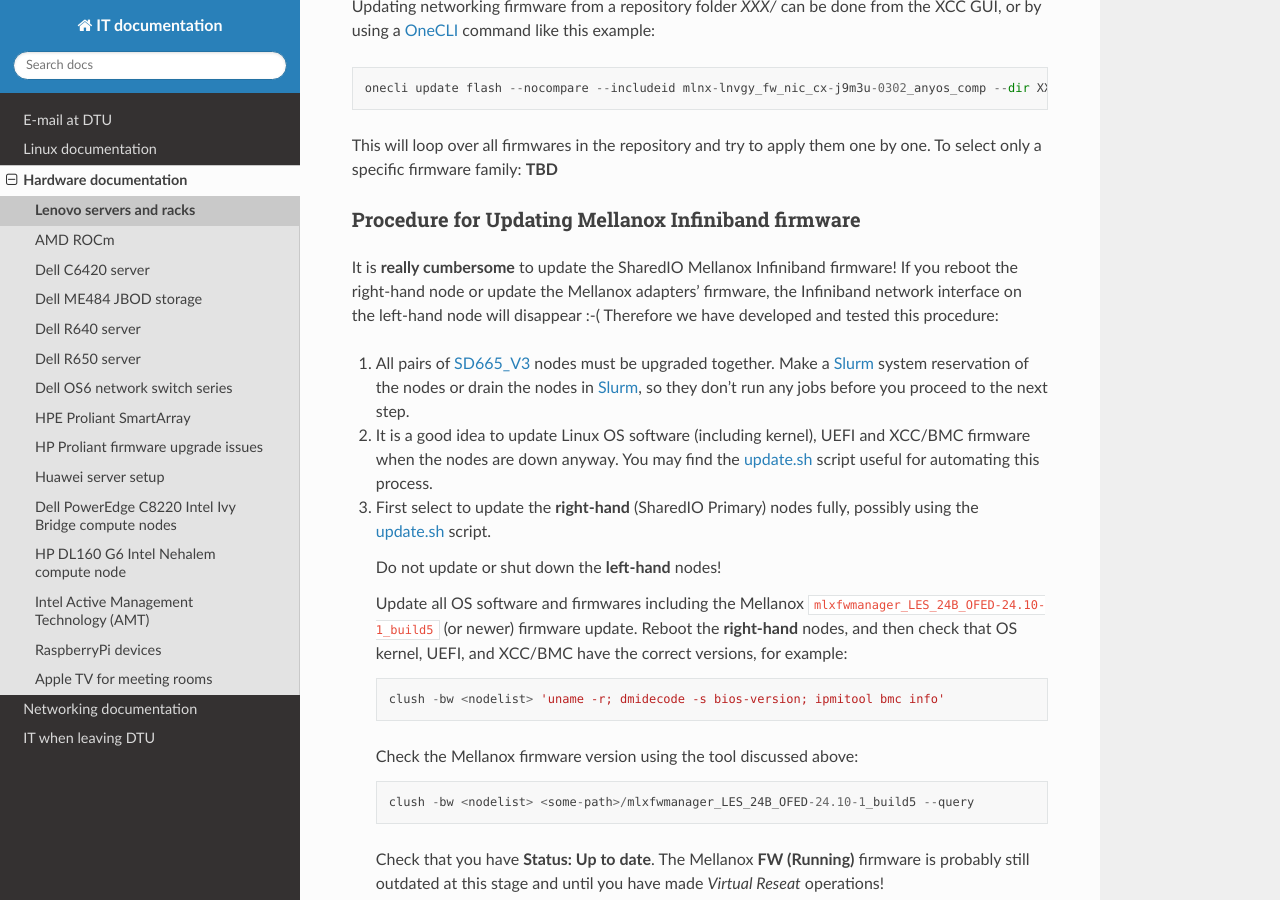
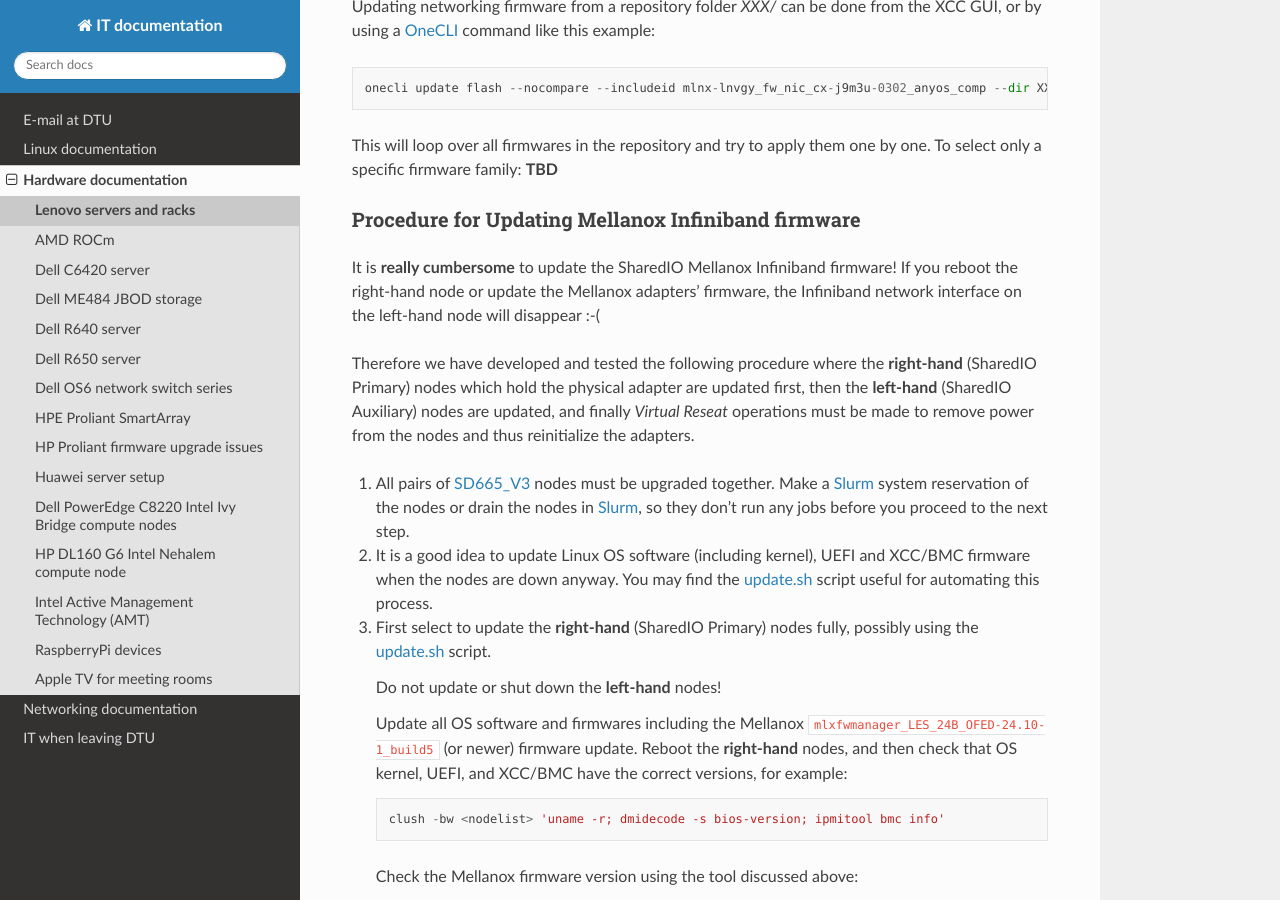
Before and after one commit to OleHolmNielsen/ITwiki, a Sphinx documentation site: the page built from docs/Lenovo_SD665_V3.rst, in a window 1280 px wide and 900 px high, scrolled down 2094 px. Built offline with Sphinx 7.4.7 and the Read the Docs theme 3.1.0, drawn with Linux system fonts in a browser that asks for light colours.

Commit message:
Minor edit

```diff
--- a/docs/Lenovo_SD665_V3.rst
+++ b/docs/Lenovo_SD665_V3.rst
@@ -96,7 +96,9 @@
 It is **really cumbersome** to update the SharedIO Mellanox Infiniband firmware!
 If you reboot the right-hand node or update the Mellanox adapters' firmware,
 the Infiniband network interface on the left-hand node will disappear :-(
-Therefore we have developed and tested this procedure:
+
+Therefore we have developed and tested the following procedure where the **right-hand** (SharedIO Primary) nodes which hold the physical adapter are updated first,
+then the **left-hand** (SharedIO Auxiliary) nodes are updated, and finally *Virtual Reseat* operations must be made to remove power from the nodes and thus reinitialize the adapters.
 
 1. All pairs of SD665_V3_ nodes must be upgraded together.
    Make a Slurm_ system reservation of the nodes or drain the nodes in Slurm_,
```
